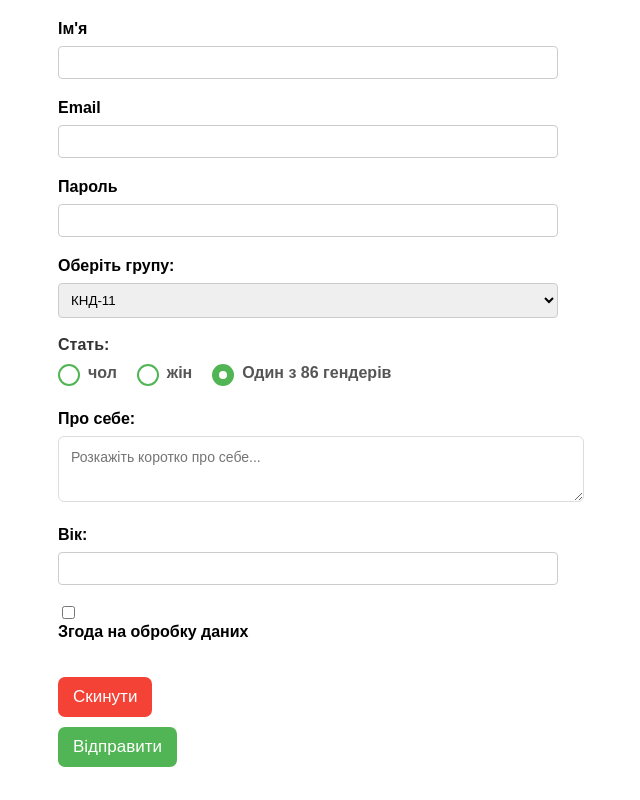
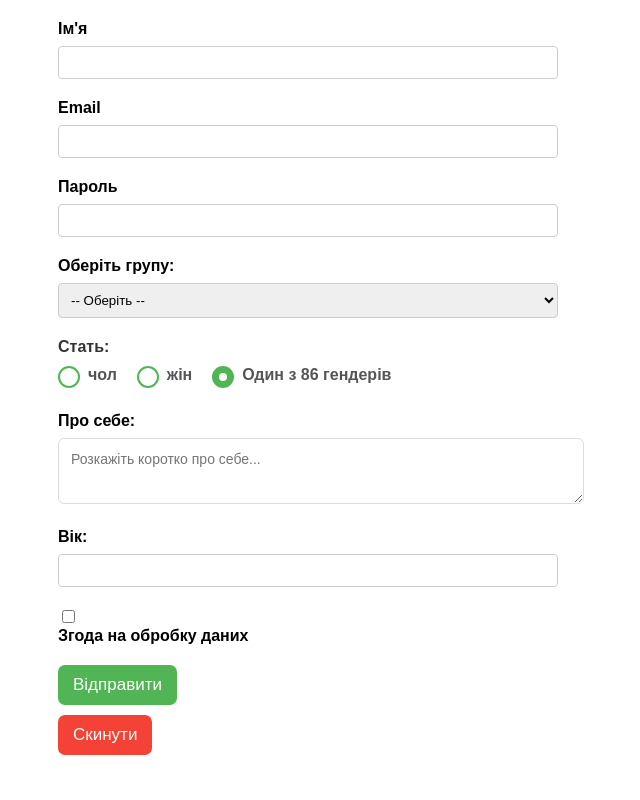
Before and after one commit to knownAim00/task1.3, a plain HTML site: page index.html in a window 1280 px wide. Shown: the whole page, without its empty margins (332-972 px from the left). Drawn offline with Linux system fonts and the light colour scheme.

Commit message:
Update index.html

```diff
--- a/index.html
+++ b/index.html
@@ -2,6 +2,7 @@
 <html>
 
 <head>
+    <meta charset="UTF-8">
     <link rel="stylesheet" href="style.css">
 </head>
 
@@ -15,21 +16,24 @@
         </div>
         <div class="form-group">
             <label for="Email" class="required">Email</label>
-            <input type="text" id="Email" name="Email" required>
+            <input type="email" id="Email" name="Email" required>
         </div>
         <div class="form-group">
             <label for="password" class="required">Пароль</label>
             <input type="password" id="password" name="password" required>
         </div>
-        <label for="cars">Оберіть групу:</label>
-        <select id="cars" name="cars">
-            <option value="knd-11">КНД-11</option>
-            <option value="knd-12">КНД-12</option>
-            <option value="knd-13">КНД-13</option>
-            <option value="knd-14">КНД-14</option>
-        </select>
-        <br>
-        <br>
+
+        <div class="form-group">
+            <label for="group" class="required">Оберіть групу:</label>
+            <select id="group" name="group" required>
+                <option value="">-- Оберіть --</option>
+                <option value="knd-11">КНД-11</option>
+                <option value="knd-12">КНД-12</option>
+                <option value="knd-13">КНД-13</option>
+                <option value="knd-14">КНД-14</option>
+            </select>
+        </div>
+
         <div class="gender-selection">
             <label class="gender-label">Стать:</label>
             <div class="radio-group">
@@ -53,28 +57,35 @@
 
             </div>
         </div>
+
         <div class="form-group">
             <label for="about">Про себе:</label>
             <textarea id="about" name="about" placeholder="Розкажіть коротко про себе..."></textarea>
         </div>
-        <div class="age">
+
+        <div class="form-group">
             <label for="age">Вік:</label>
             <input type="number" id="age" name="age" min="0" max="100">
         </div>
-        <br>
-        <input type="checkbox" name="consent" required>
-        <label>Згода на обробку даних</label><br>
-        <button type="reset">Скинути</button>
 
+        <div class="form-group">
+            <input type="checkbox" id="consent" name="consent" required>
+            <label for="consent" class="required">Згода на обробку даних</label>
+        </div>
+
+        <div class="form-group">
+            <button type="submit">Відправити</button> <!-- Кнопка внутри формы -->
+            <button type="reset">Скинути</button>
+        </div>
     </form>
 
+    <script>
+        document.getElementById('myForm').addEventListener('submit', function(e) {
+            e.preventDefault();
+            alert('Форма відправлена!');
 
+        });
 
-
-        <button type="submit" onclick="handleClick(event)">Відправити</button>
-    </form>
-
-    <script src="script.js"></script>
+    </script>
 </body>
-
 </html>
```
